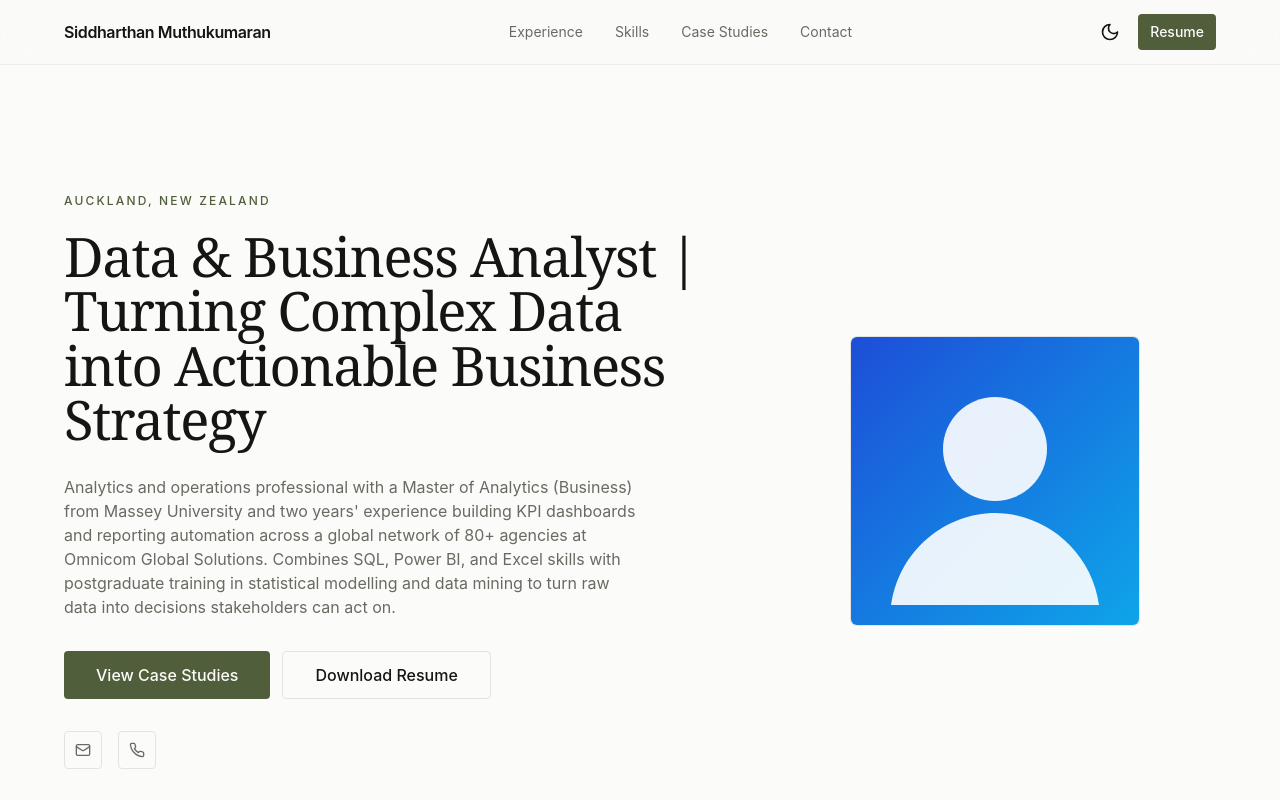
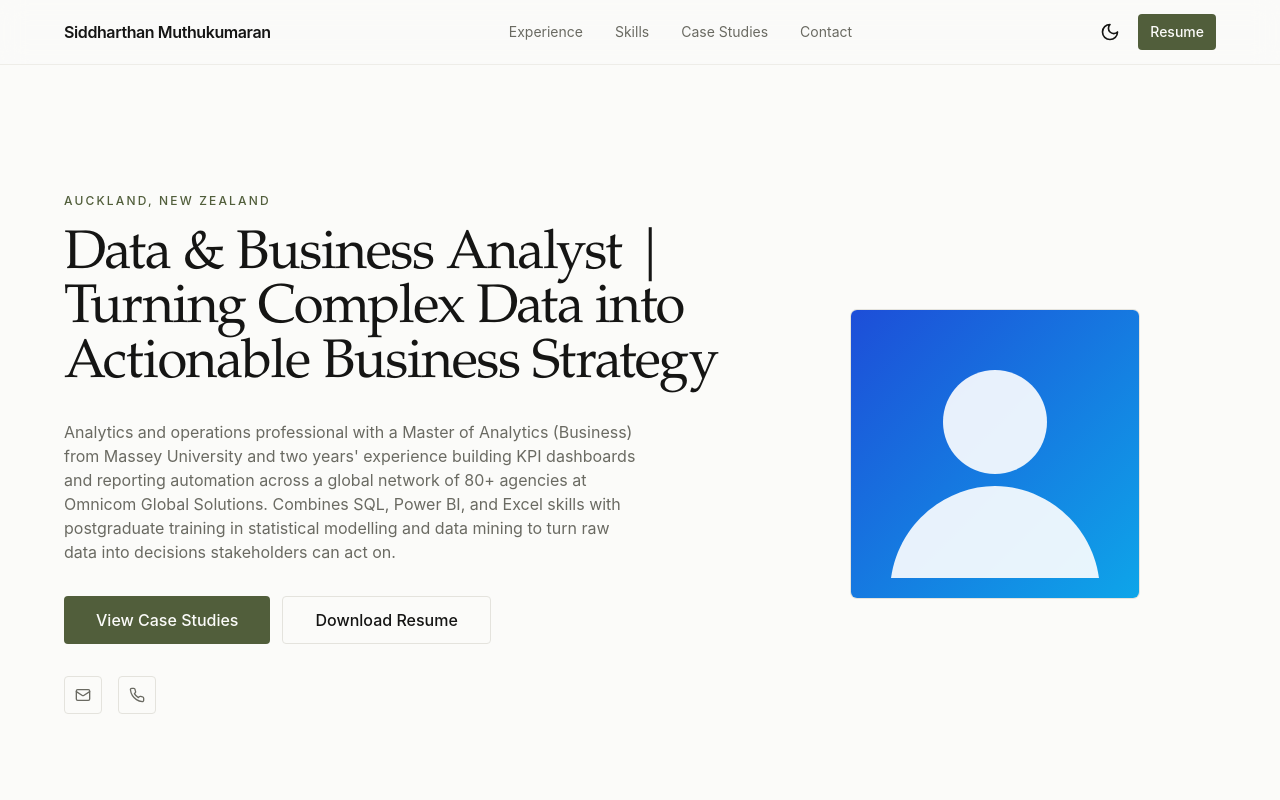
Before and after one commit to siddharthanms/https-railway.com-oauth-success, a Next.js app: page / in a window 1280 px wide. Shown: the top 800 px of the page. Built offline with nearby package versions, Linux system fonts and the light colour scheme.

Commit message:
Add serif font family to Tailwind

```diff
--- a/tailwind.config.ts
+++ b/tailwind.config.ts
@@ -52,9 +52,10 @@ const config: Config = {
       },
       fontFamily: {
         sans: [
-          "-apple-system", "BlinkMacSystemFont", "Segoe UI", "Inter",
+          "-apple-system", "BlinkMacSystemFont", "Segoe UI",
           "Helvetica Neue", "Arial", "sans-serif",
         ],
+        serif: ["Iowan Old Style", "Palatino Linotype", "Palatino", "Georgia", "serif"],
         mono: ["ui-monospace", "SFMono-Regular", "Menlo", "Consolas", "monospace"],
       },
       keyframes: {
```
